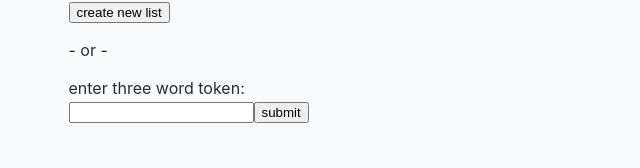
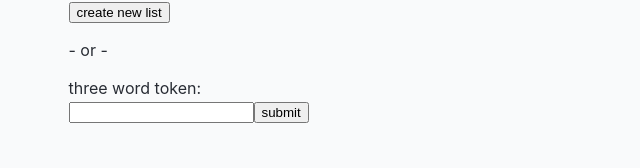
Before and after one commit to the-collab-lab/tcl-57-smart-shopping-list, a React (Vite) app: page / in a window 1280 px wide. Shown: the part 221-389 px from the top of the page, without its empty margins (315-955 px from the left). Built offline with nearby package versions, Linux system fonts and the light colour scheme.

Commit message:
updated enter three word token label to just three word token label

```diff
--- a/src/views/Home.jsx
+++ b/src/views/Home.jsx
@@ -44,7 +44,7 @@ export function Home({ setListToken }) {
 			</button>
 			<p> - or - </p>
 			<form onSubmit={handleSumbit}>
-				<label htmlFor="tokenInput">enter three word token:</label>
+				<label htmlFor="tokenInput">three word token:</label>
 				<div>
 					<input
 						type="text"
```
